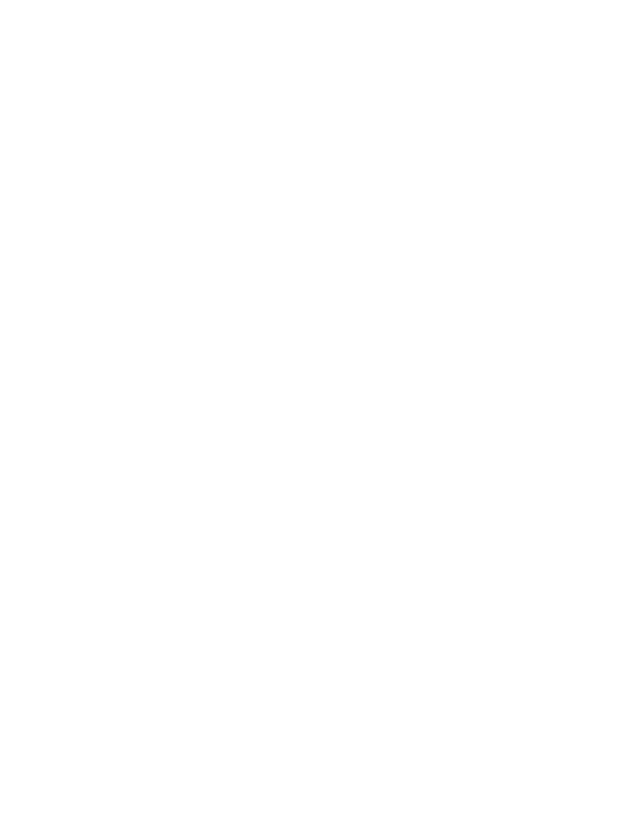
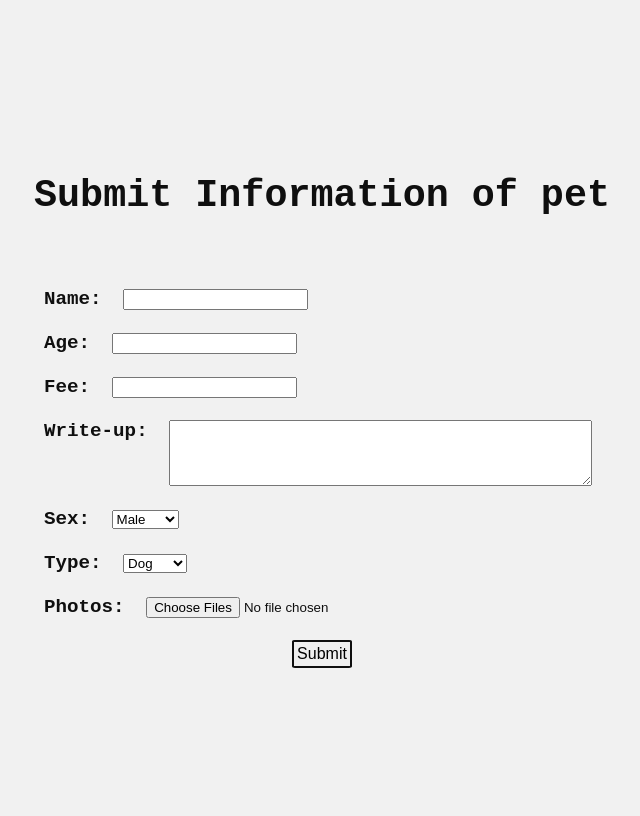
Before and after one commit to PuR3Luck/HCI-Computing-Pet-Adoption-Website, a Flask app: page /add_pet in a window 1280 px wide. Before the commit the part shown is empty. Shown: the whole page, without its empty margins (318-958 px from the left). Run offline with Flask 3, Linux system fonts and the light colour scheme; the visitor is signed in with stand-in values (Sample User, id 1).

Commit message:
Store pet photos
Co-authored-by: Hu Bowen <notbowen@users.noreply.github.com>

```diff
--- a/Web-App/Server Code/app.py
+++ b/Web-App/Server Code/app.py
@@ -25,7 +25,6 @@
             writeup TEXT,
             sex TEXT,
             type_id INTEGER,
-            photos TEXT,
             FOREIGN KEY (user_id) REFERENCES USERS(user_id),
             FOREIGN KEY (type_id) REFERENCES TYPES(type_id)
             )""")
@@ -50,6 +49,13 @@
             FOREIGN KEY (pet_id) REFERENCES PETS(pet_id)
             )""")
 
+cur.execute("""CREATE TABLE IF NOT EXISTS PET_PHOTOS (
+            photo_id INTEGER PRIMARY KEY AUTOINCREMENT,
+            pet_id INTEGER,
+            photo_blob BLOB,
+            FOREIGN KEY (pet_id) REFERENCES PET(pet_id)
+            )""")
+
 # Initialise type table
 if not cur.execute("SELECT * FROM TYPES").fetchone(): # Make sure that the table is empty
   cur.execute("INSERT INTO TYPES (type) VALUES (?)", ("Dog",))
@@ -58,6 +64,9 @@
   cur.execute("INSERT INTO TYPES (type) VALUES (?)", ("Fish",))
   cur.execute("INSERT INTO TYPES (type) VALUES (?)", ("Reptile",))
   cur.execute("INSERT INTO TYPES (type) VALUES (?)", ("Other",))
+
+if not cur.execute("SELECT * FROM USER").fetchall():
+  cur.execute("INSERT INTO USER (username, password, contact_number) VALUES ('notbowen', 'root', '123456789');")
 
 con.commit()
 con.close()
@@ -175,14 +184,11 @@
     sex = request.form["sex"]
     type = request.form["type"]
 
-    type_id = convert_type_str_to_id(type)
+    type_id, _ = convert_type_str_to_id(type)
 
-    photos_lst = request.files
+    photos_lst = request.files.getlist("photos")
 
-    # Save photos in blob
-
-
-    if add_pet(owner_id = session.get("user_id"), name = name, age = age, fee = fee, writeup = writeup, sex = sex, type = type_id, photos = photos_lst):
+    if add_pet(owner_id = session.get("user_id"), name = name, age = age, fee = fee, writeup = writeup, sex = sex, type_id = type_id, photos = photos_lst):
       return render_template("successful_pet_addition.html")
 
 
@@ -272,5 +278,10 @@
     interests = view_interest(pet_id)
     return render_template("view_interest.html", interests = interests)
 
+
+@app.route("/test_error", methods = ["GET"]) # This is the test error page
+def test_error_page():
+  return render_template("error.html", error = "This is a test error page")
+
 if __name__ == "__main__":
   app.run(debug=True)
--- a/Web-App/static/login.css
+++ b/Web-App/static/login.css
@@ -1,8 +1,8 @@
 body {
   display: flex;
   font-family: 'Courier New', Courier, monospace;
-  background-color: #888888;
-  color:#faebd7;
+  background-color: #f1f1f1;
+  color:#0f0f0f;
   justify-content: center;
   min-height: 100vh;
   align-items: center;
--- a/Web-App/static/register.css
+++ b/Web-App/static/register.css
@@ -1,8 +1,8 @@
 body {
   display: flex;
   font-family: 'Courier New', Courier, monospace;
-  background-color: #888888;
-  color:#faebd7;
+  background-color: #f1f1f1;
+  color:#0f0f0f;
   justify-content: center;
   min-height: 100vh;
   align-items: center;
--- a/Web-App/templates/add_pet.html
+++ b/Web-App/templates/add_pet.html
@@ -2,6 +2,35 @@
 
 <html>
 <style>
+  body {
+    display: flex;
+    font-family: 'Courier New', Courier, monospace;
+    background-color: #f1f1f1;
+    color:#0f0f0f;
+    justify-content: center;
+    min-height: 100vh;
+    align-items: center;
+    font-size: larger;
+    font-weight: 600;
+  }
+
+  label {
+    padding: 10px;
+  }
+
+  textarea {
+    vertical-align: top;
+  }
+
+  .submit-button {
+    display: block;
+    margin: 0 auto;
+    border: 2px solid;
+    padding: 3px;
+    font-size: 16px;
+    border-color: #0f0f0f;
+    border-radius: 5%;
+  }
 
 </style>
 <head>
@@ -9,6 +38,49 @@
   <link rel="stylesheet" href="{{ url_for('static', filename = 'add_pet.css') }}">
 </head>
 <body>
+  <div class="add-pet-container">
+    <h1>Submit Information of pet</h1><br><br>
+    <form action="" method="POST" enctype="multipart/form-data">
+        <label for="name">Name:</label>
+        <input type="text" id="name" name="name" required>
+        <br><br>
 
+        <label for="age">Age:</label>
+        <input type="number" id="age" name="age" required>
+        <br><br>
+
+        <label for="fee">Fee:</label>
+        <input type="number" id="fee" name="fee" step="0.01" required>
+        <br><br>
+
+        <label for="writeup">Write-up:</label>
+        <textarea id="writeup" name="writeup" rows="4" cols="50" required></textarea>
+        <br><br>
+
+        <label for="sex">Sex:</label>
+        <select id="sex" name="sex" required>
+          <option value="male">Male</option>
+          <option value="female">Female</option>
+        </select>
+        <br><br>
+
+        <label for="type">Type:</label>
+        <select id="type" name="type" required>
+          <option value="Dog">Dog</option>
+          <option value="Cat">Cat</option>
+          <option value="Bird">Bird</option>
+          <option value="Fish">Fish</option>
+          <option value="Reptile">Reptile</option>
+          <option value="Other">Other</option>
+        </select>
+        <br><br>
+
+        <label for="photos">Photos:</label>
+        <input type="file" id="photos" name="photos" multiple>
+        <br><br>
+
+        <input type="submit" value="Submit" class="submit-button">
+    </form>
+  </div>
 </body>
 </html>
```
Also changed, not shown: Web-App/Server Code/pet_fns.py (+13 -2 lines), Web-App/static/error.css (+16 -0 lines), Web-App/templates/error.html (+0 -18 lines).
